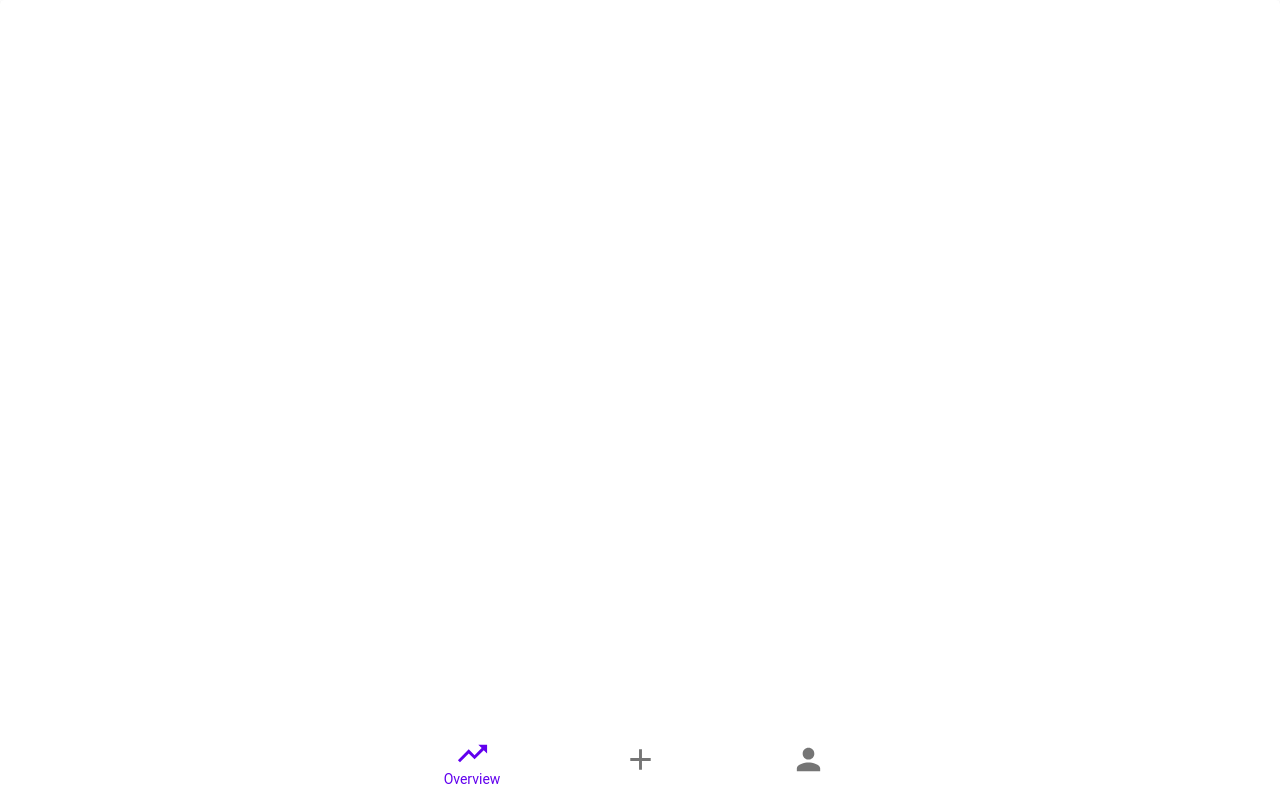
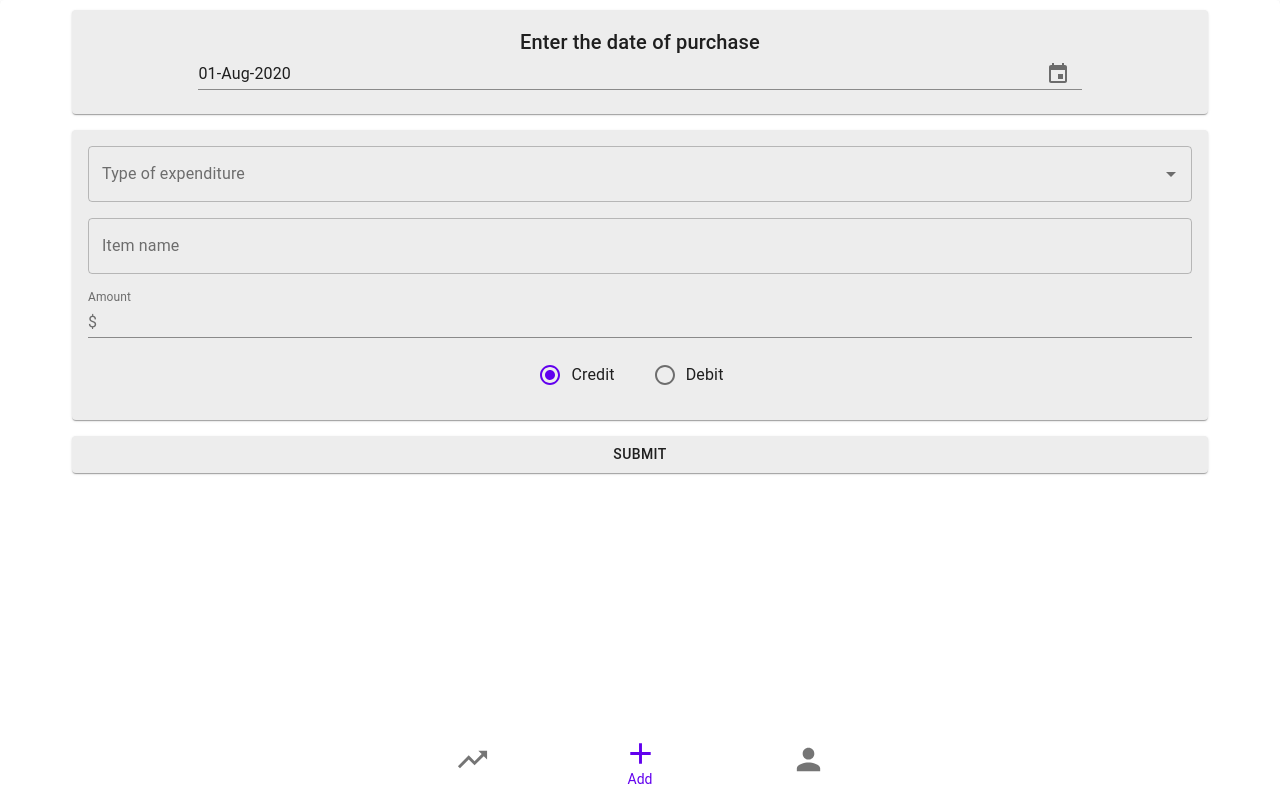
Before and after one commit to shermanleejm/expenditure-tracker, a React (Create React App) app: page / in a window 1280 px wide. Built offline with nearby package versions, Linux system fonts and the light colour scheme.

Commit message:
finished ui

```diff
--- a/package.json
+++ b/package.json
@@ -7,6 +7,7 @@
     "@date-io/moment": "^1.3.13",
     "@material-ui/core": "^4.11.0",
     "@material-ui/icons": "^4.9.1",
+    "@material-ui/lab": "^4.0.0-alpha.56",
     "@material-ui/pickers": "^3.2.10",
     "@nivo/line": "^0.62.0",
     "@nivo/pie": "^0.62.0",
--- a/src/App.js
+++ b/src/App.js
@@ -65,7 +65,7 @@ class App extends Component {
   constructor(props) {
     super(props);
     this.state = {
-      navBarValue: "overview",
+      navBarValue: "addExpenditure",
       isDark: (localStorage.getItem("darkMode") == 'true'),
       navBarItems: {
         overview: {
--- a/src/components/AddExpenditure.js
+++ b/src/components/AddExpenditure.js
@@ -1,40 +1,201 @@
 import React, { Component, useState } from "react";
-import { Card, Typography } from "@material-ui/core";
+import {
+  Card,
+  Typography,
+  CardContent,
+  Grid,
+  TextField,
+  InputAdornment,
+  FormControlLabel,
+  Radio,
+  RadioGroup,
+  FormControl,
+  Button,
+} from "@material-ui/core";
+import { Autocomplete } from "@material-ui/lab";
 import {
   KeyboardDatePicker,
   MuiPickersUtilsProvider,
 } from "@material-ui/pickers";
 import DateFnsUtils from "@date-io/date-fns";
+import testData from "../test/sample_data.json";
 // import MomentUtils from "@date-io/moment";
 
-export default function AddExpenditure() {
-  const [selectedDate, handleDateChange] = useState(new Date());
+class CreditDebitRadio extends Component {
+  constructor(props) {
+    super(props);
+    this.state = {
+      radioValue: "credit",
+    };
+  }
 
+  render() {
     return (
-    <div style={{ textAlign: "center" }}>
+      <FormControl component="fieldset">
+        <RadioGroup
+          value={this.state.radioValue}
+          onChange={(event) =>
+            this.setState({ radioValue: event.target.value })
+          }
+        >
+          <Grid
+            container
+            direction="row"
+            justify="space-evenly"
+            alignItems="center"
+            spacing={3}
+          >
+            <Grid item>
+              <FormControlLabel
+                value="credit"
+                control={<Radio color="primary" />}
+                label="Credit"
+                labelPlacement="end"
+              />
+            </Grid>
+            <Grid item>
+              <FormControlLabel
+                value="debit"
+                control={<Radio color="primary" />}
+                label="Debit"
+                labelPlacement="end"
+              />
+            </Grid>
+          </Grid>
+        </RadioGroup>
+      </FormControl>
+    );
+  }
+}
+
+export default class AddExpenditure extends Component {
+  // const [selectedDate, handleDateChange] = useState(new Date());
+  constructor(props) {
+    super(props);
+
+    this.state = {
+      selectedDate: new Date(),
+      expenditureType: ["Leisure", "Salary", "Food"],
+      formSubmitted: false,
+    };
+  }
+
+  handleDateChange(newDate) {
+    this.setState({
+      selectedDate: newDate,
+    });
+  }
+
+  addEntry() {
+    var oldstate = this.state;
+    this.setState({});
+  }
+
+  render() {
+    if (this.state.formSubmitted) {
+
+    }
+    return (
+      <div style={{ textAlign: "center", padding: "10px" }}>
+        <Grid
+          container
+          direction="column"
+          justify="center"
+          alignItems="center"
+          spacing={2}
+        >
+          <Grid item style={{ width: "90vw" }}>
             <Card
-        color="secondary"
               style={{
-          textAlign: "center",
-          padding: 20,
-          width: "80%",
-          fontSize: "50px",
-          display: "inline-block",
+                backgroundColor:
+                  localStorage.getItem("darkMode") == "true"
+                    ? "#696969"
+                    : "#ededed",
               }}
             >
+              <CardContent>
                 <Typography variant="h6">Enter the date of purchase</Typography>
                 <MuiPickersUtilsProvider utils={DateFnsUtils}>
                   <KeyboardDatePicker
                     clearable
                     placeholder="dd/mm/yyyy"
-            value={selectedDate}
-            onChange={(date) => handleDateChange(date)}
-            format="dd/MM/yyyy"
-            minDate={new Date("1900-01-01")}
+                    value={this.state.selectedDate}
+                    onChange={(date) => this.handleDateChange(date)}
+                    format="dd-MMM-yyyy"
                     style={{ width: "80%" }}
                   />
                 </MuiPickersUtilsProvider>
+              </CardContent>
             </Card>
+          </Grid>
+          {/* {this.state.dailyEntries.map((option) => {
+            return option;
+          })} */}
+          <Grid item style={{ width: "90vw" }}>
+            <Card
+              style={{
+                backgroundColor:
+                  localStorage.getItem("darkMode") == "true"
+                    ? "#696969"
+                    : "#ededed",
+              }}
+            >
+              <CardContent>
+                <Grid
+                  container
+                  direction="column"
+                  justify="center"
+                  alignItems="stretch"
+                  spacing={2}
+                >
+                  <Grid item>
+                    <Autocomplete
+                      options={this.state.expenditureType}
+                      // getOptionLabel={(option) => option.type}
+                      renderInput={(params) => (
+                        <TextField
+                          {...params}
+                          label="Type of expenditure"
+                          variant="outlined"
+                        />
+                      )}
+                    />
+                  </Grid>
+                  <Grid item>
+                    <TextField variant="outlined" label="Item name" fullWidth />
+                  </Grid>
+                  <Grid item>
+                    <TextField
+                      label="Amount"
+                      fullWidth
+                      InputProps={{
+                        startAdornment: (
+                          <InputAdornment position="start">$</InputAdornment>
+                        ),
+                      }}
+                    />
+                  </Grid>
+                  <Grid item>
+                    <CreditDebitRadio />
+                  </Grid>
+                </Grid>
+              </CardContent>
+            </Card>
+          </Grid>
+          <Grid item style={{ width: "90vw" }}>
+            <Card
+              style={{
+                backgroundColor:
+                  localStorage.getItem("darkMode") == "true"
+                    ? "#696969"
+                    : "#ededed",
+              }}
+            >
+              <Button fullWidth>submit</Button>
+            </Card>
+          </Grid>
+        </Grid>
       </div>
     );
   }
+}
--- a/src/components/Profile.js
+++ b/src/components/Profile.js
@@ -1,29 +1,40 @@
 import React, { Component, useState } from "react";
-import { Switch } from "@material-ui/core";
+import { Switch, Grid, Typography } from "@material-ui/core";
 
 class Profile extends Component {
   constructor(props) {
     super(props);
-    this.state={
-      isDark: (localStorage.getItem("darkMode") == 'true')
-    }
+    this.state = {
+      isDark: localStorage.getItem("darkMode") == "true",
+    };
   }
 
   render() {
-
     return (
-      <div style={{ height: "100%" }}>
+      <div style={{ height: "100%", padding: "20px" }}>
+        <Grid
+          container
+          direction="row"
+          justify="space-between"
+          alignItems="center"
+        >
+          <Grid item>
+            <Typography variant="p">Dark Mode</Typography>
+          </Grid>
+          <Grid item>
             <Switch
               checked={this.state.isDark}
               onClick={() => {
-            var oldState = this.state
+                var oldState = this.state;
                 this.setState({
-              isDark: !oldState.isDark
-            })
+                  isDark: !oldState.isDark,
+                });
                 this.props.toggleDM();
               }}
               color="primary"
             />
+          </Grid>
+        </Grid>
       </div>
     );
   }
```
Also changed, not shown: 1 other file (tests, documents, lock files or other folders). Lines whose indentation alone changed are shown as unchanged.
